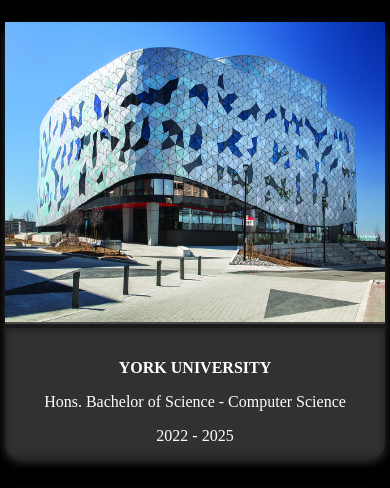
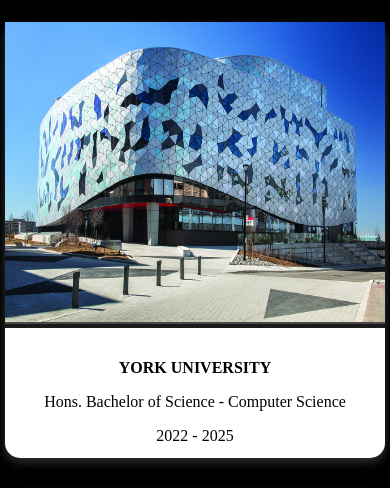
Before and after one commit to rimpaldhillon/rimpaldhillon.github.io, a plain HTML site: page Education.html in a window 390 px wide. Shown: the part 315-803 px from the top of the page. Drawn offline with Linux system fonts and the light colour scheme.

Commit message:
bg change

```diff
--- a/style.css
+++ b/style.css
@@ -353,11 +353,14 @@ form button:hover{
       align-items: center;
       overflow: visible;
     }
-    figcaption{
-        background: transparent;
-    }
     .edu, .cert{
         width:380px;
+    }
+    .edu figcaption{
+        color: black !important;
+        background: white !important;
+        display: block !important;
+        opacity: 1 !important;
     }
     .AllProjects{
         display: flex;
```
